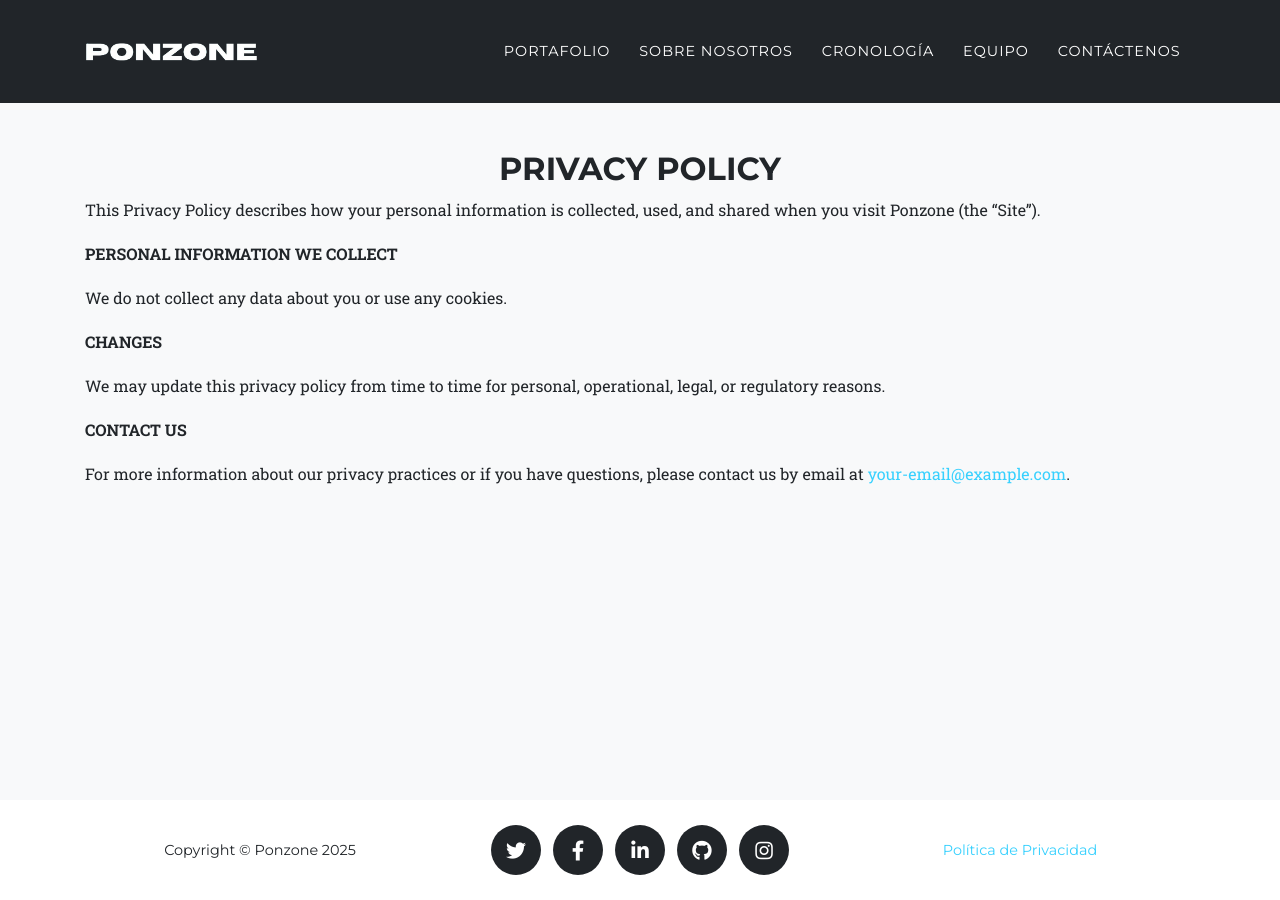
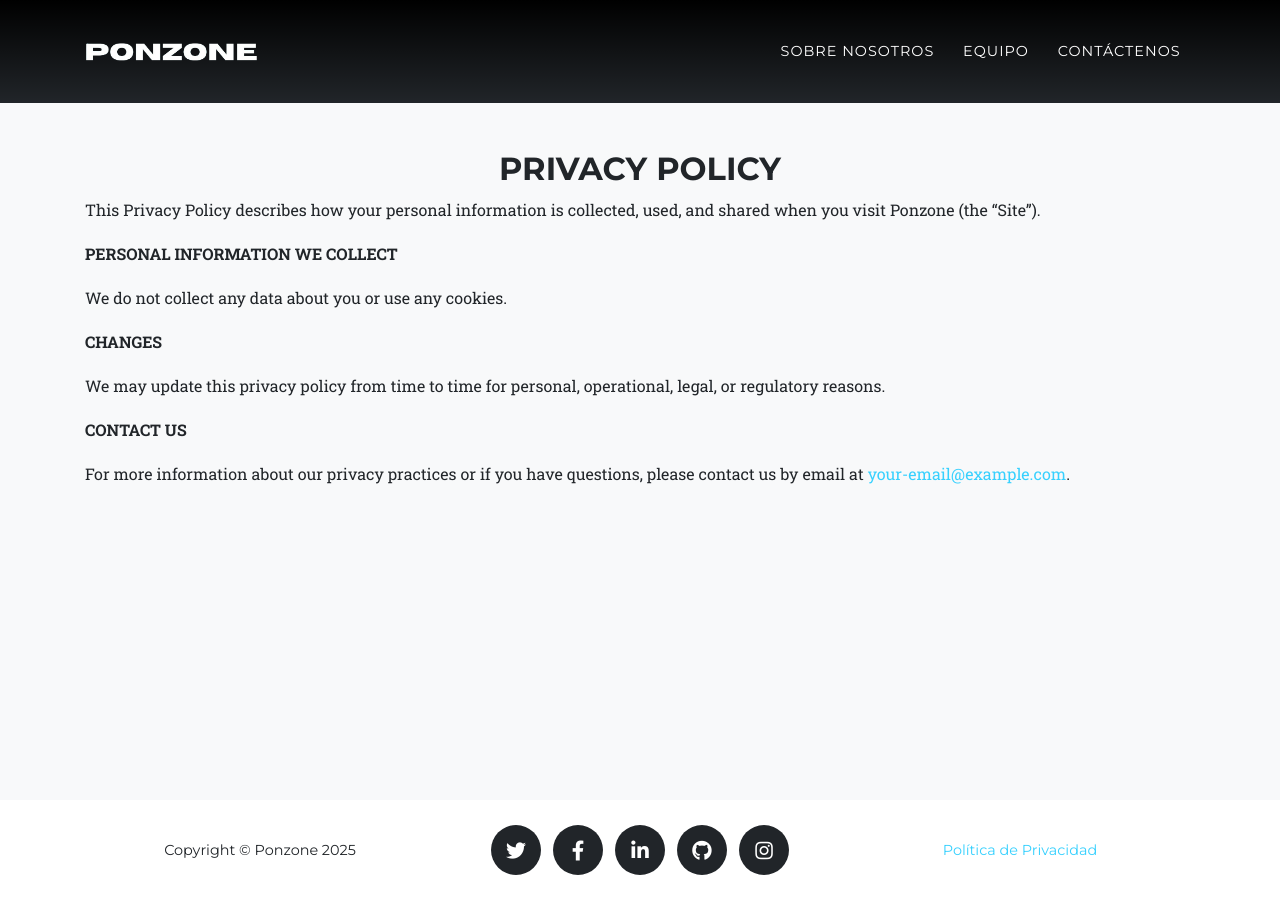
Before and after one commit to PabloJapon/ponzone, a Jekyll site: the page built from legal.md, in a window 1280 px wide. Built offline with Jekyll 4.4.1, drawn with Linux system fonts in a browser that asks for light colours; some web fonts are replaced.

Commit message:
no message

```diff
--- a/_data/navigation.yml
+++ b/_data/navigation.yml
@@ -11,12 +11,8 @@
 # -------
 es: &DEFAULT_ES
   nav:
-    - title: "Portafolio"
-      section: portafolio
     - title: "Sobre Nosotros"
       section: nosotros
-    - title: "Cronología"
-      section: cronologia
     - title: "Equipo"
       section: equipo
     - title: "Contáctenos"
--- a/_layouts/home.html
+++ b/_layouts/home.html
@@ -3,9 +3,7 @@ layout: default
 ---
 {% include navheader.html %}
 
-{% include portfolio_grid.html %}
 {% include about.html %}
-{% include timeline.html %}
 {% include team.html %}
 {% include clients.html %}
 {% include contact.html %}
--- a/_sass/components/_navbar.scss
+++ b/_sass/components/_navbar.scss
@@ -1,6 +1,6 @@
 // Styling for the navbar
 #mainNav {
-  background-color: linear-gradient(to bottom, black, transparent);
+  background: linear-gradient(to bottom, black, transparent);
 
   .navbar-toggler {
     font-size: 12px;
```
